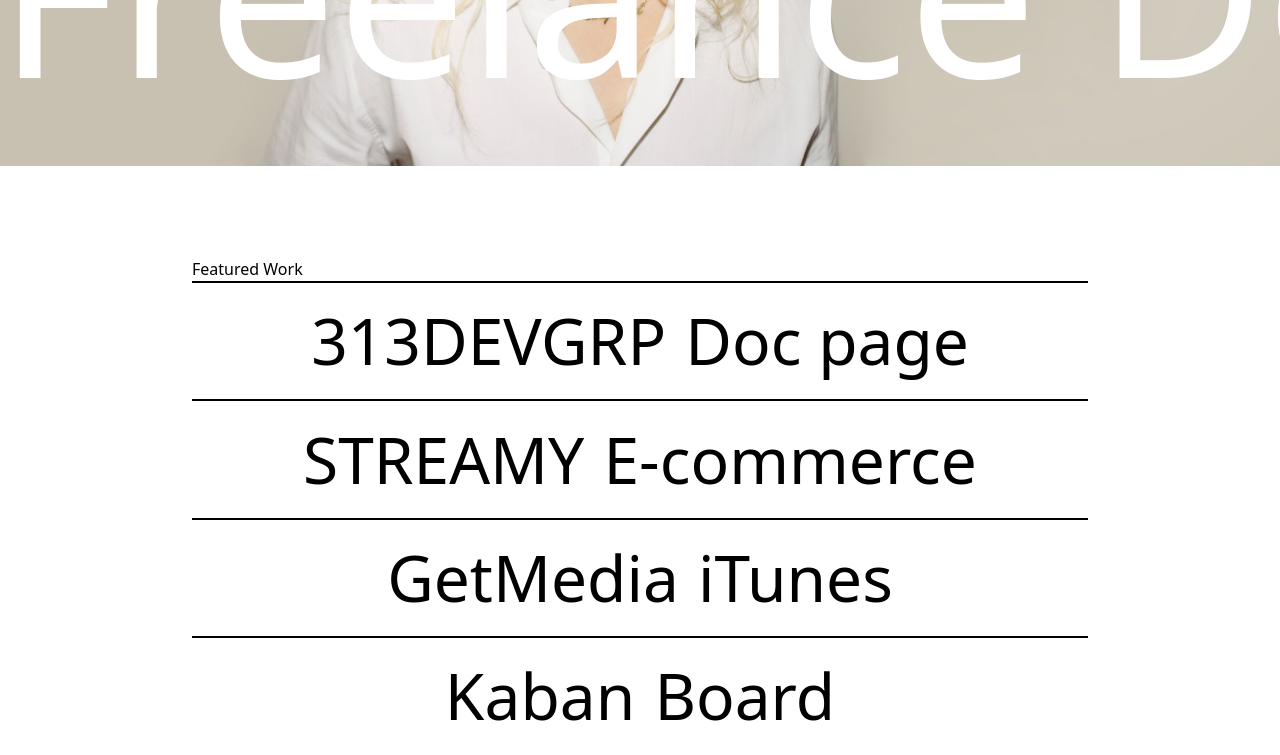
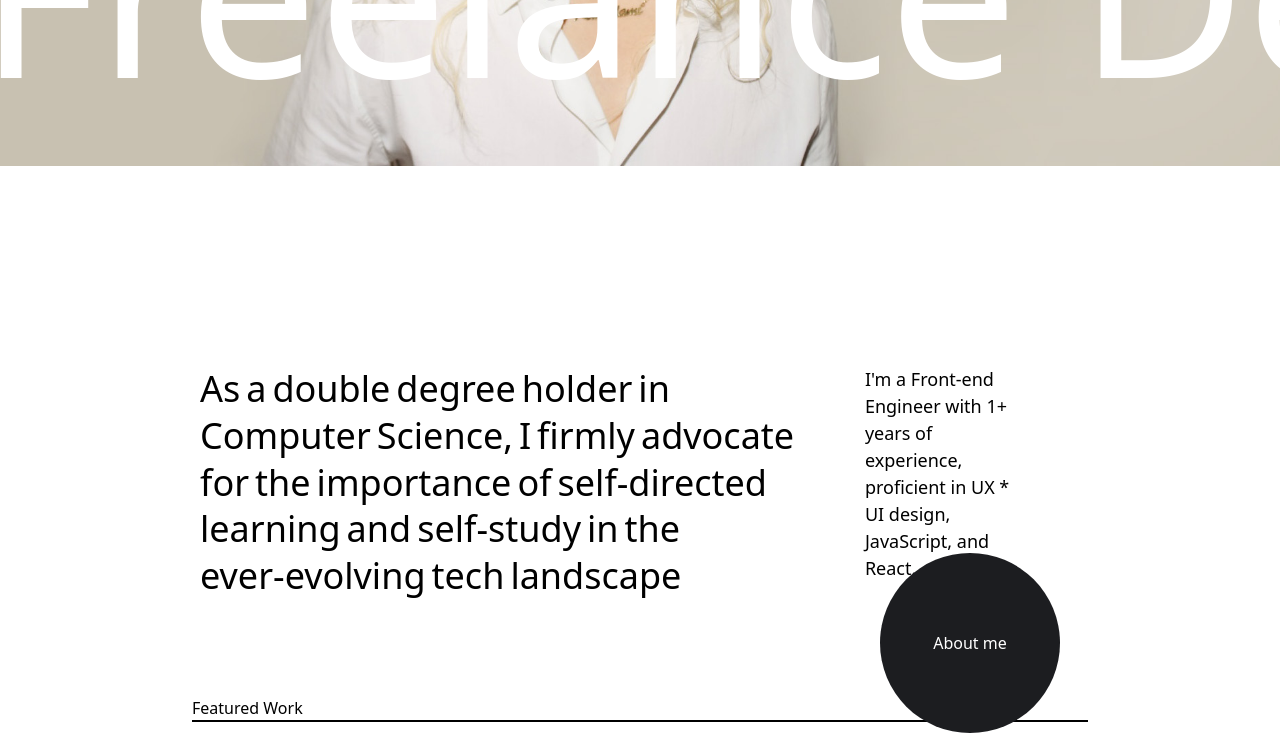
Before and after one commit to da9104/next-portfolio, a Next.js app: page / in a window 1280 px wide. Shown: the part 634-1389 px from the top of the page. Built offline with nearby package versions, Linux system fonts and the light colour scheme.

Commit message:
added About me section.

```diff
--- a/src/app/page.js
+++ b/src/app/page.js
@@ -5,8 +5,8 @@
 import Preloader from '../components/Preloader'
 import Landing from '../components/Landing'
 import Works from '../components/Works'
+import AboutMe from '../components/AboutMe'
 // import Projects from '../components/Projects'
-// import Description from '../components/Description'
 // import SlidingImages from '../components/SlidingImages'
 // import Contact from '../components/Contact'
 
@@ -36,10 +36,10 @@
         {isLoading && <Preloader />}
       </AnimatePresence>
       <Landing />
+      <AboutMe />
       <Works />
       {/*
       <Projects />
-      <Description />
       <SlidingImages />
       <Contact /> */}
     </main>
--- /dev/null
+++ b/src/components/AboutMe/animation.jsx
@@ -0,0 +1,27 @@
+export const slideUp = {
+    initial: {
+        y: "100%"
+    },
+    open: (i) => ({
+        y: "0%",
+        transition: {duration: 0.5, delay: 0.01 * i}
+    }),
+    closed: {
+        y: "100%",
+        transition: {duration: 0.5}
+    }
+}
+
+export const opacity = {
+    initial: {
+        opacity: 0
+    },
+    open: {
+        opacity: 1,
+        transition: {duration: 0.5}
+    },
+    closed: {
+        opacity: 0,
+        transition: {duration: 0.5}
+    }
+}
--- /dev/null
+++ b/src/components/AboutMe/index.jsx
@@ -0,0 +1,38 @@
+import styles from './style.module.scss';
+import { useInView, motion } from 'framer-motion';
+import { useRef } from 'react';
+import { slideUp, opacity } from './animation';
+import Rounded from '../../modules/RoundedButton';
+
+export default function index() {
+    const phrase = "As a double degree holder in Computer Science, I firmly advocate for the importance of self-directed learning and self-study in the ever-evolving tech landscape";
+    const description = useRef(null);
+    const isInView = useInView(description)
+
+    return (
+        <div ref={description} className={styles.description}>
+            <div className={styles.body}>
+                <p>
+                {
+                    phrase.split(" ").map((word, index) => {
+                        return (
+                        <span key={index} className={styles.mask}>
+                            <motion.span variants={slideUp} custom={index} animate={isInView ? "open" : "closed"} key={index}>{word}</motion.span>
+                        </span>
+                        )
+                    })
+                }
+                </p>
+                <motion.p variants={opacity} animate={isInView ? "open" : "closed"} className='hidden sm:block sm:block'>
+                    I'm a Front-end Engineer with 1+ years of experience, proficient in UX * UI design, JavaScript, and React.
+                </motion.p>
+                <div data-scroll data-scroll-speed={0.1}>
+                    <Rounded className={styles.button}>
+                        <p>About me</p>
+                    </Rounded>
+                </div>
+
+            </div>
+        </div>
+    )
+}
--- /dev/null
+++ b/src/components/AboutMe/style.module.scss
@@ -0,0 +1,73 @@
+@media (max-width: 590px) {
+    .description {
+        margin-bottom: 50px !important;
+        padding-right: 40px !important;
+        padding-left: 40px !important;
+    }
+}
+
+.description{
+    padding-right: 200px;
+    padding-left: 200px;
+    margin-top: 200px;
+    display: flex;
+    justify-content: center;
+    margin-bottom: 5px;
+
+    .body{
+        max-width: 1400px;
+        display: flex;
+        gap: 50px;
+        position: relative;
+
+        p{
+            margin: 0px;
+            &:nth-of-type(1){
+                font-size: 36px;
+                gap: 8px;
+                line-height: 1.3;
+                span{
+                    margin-right: 3px;
+                }
+                .mask{
+                    position: relative;
+                    overflow: hidden;
+                    display: inline-flex;
+                }
+            }
+            &:nth-of-type(2){
+                font-size: 18px;
+                width: 80%;
+                font-weight: 300;
+            }
+        }
+
+        .button{
+            top: 80%;
+            left: calc(100% - 200px);
+            width: 180px;
+            height: 180px;
+            background-color: #1C1D20;
+            color: white;
+            border-radius: 50%;
+            position: absolute;
+            display: flex;
+            align-items: center;
+            justify-content: center;
+            cursor: pointer;
+            p{
+                margin: 0px;
+                font-size: 16px;
+                font-weight: 300;
+                position: relative;
+                z-index: 1;
+            }
+        }
+    }
+
+    .moreWork{
+        padding: 20px;
+        border-radius: 40px;
+        border: 1px solid grey;
+    }
+}
```
